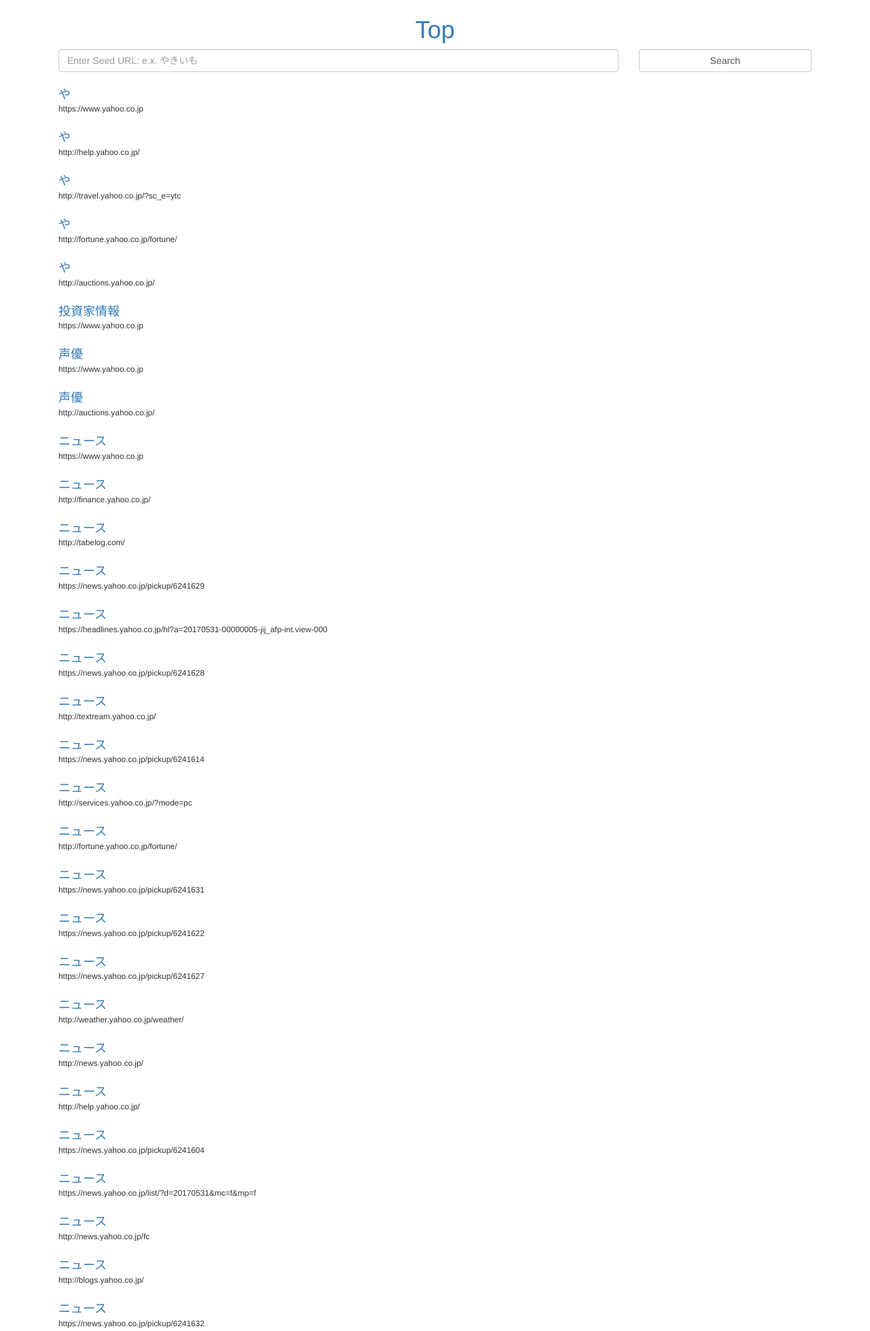
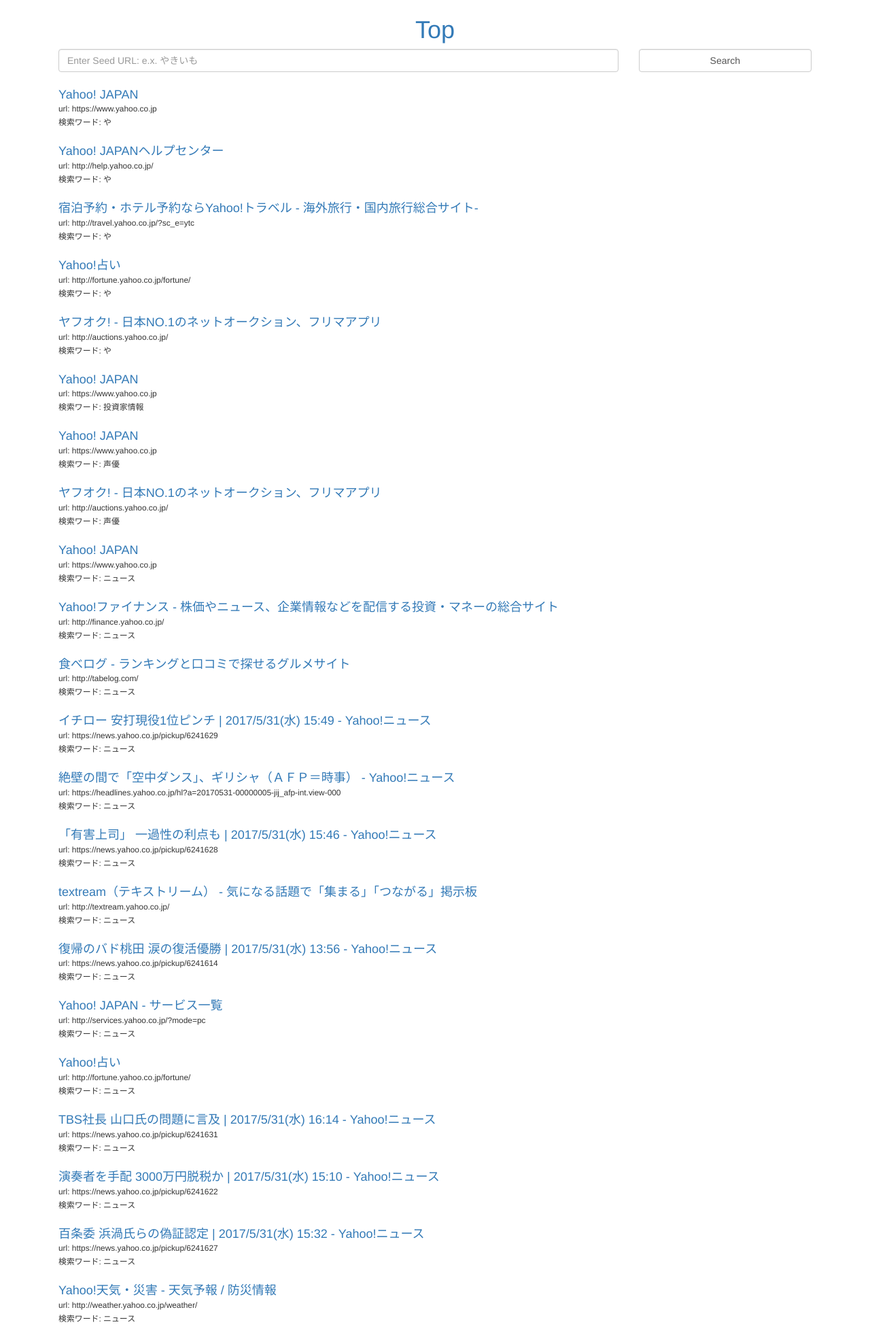
Before and after one commit to Kzone-m/WebSearchEngine, a Django app: template Search_Engine/search_engine/templates/look_up_result.html in a window 1280 px wide. Shown: the top 1958 px of the page at 68% size. Run offline with Django 3.2, Linux system fonts and the light colour scheme; the template is opened without the code that fills it: values that come from a table or form of the project are taken from there, others are empty; data comes from the database, SQL or seed files in the repository; both versions use the stored data as it was after the commit; some libraries are stand-ins or nearby versions.

Commit message:
Implementing a functionality that helps to render the key-down query with index

```diff
--- a/Search_Engine/pip-selfcheck.json
+++ b/Search_Engine/pip-selfcheck.json
@@ -1 +1 @@
-{"last_check":"2017-05-22T08:20:13Z","pypi_version":"9.0.1"}
+{"last_check":"2017-05-30T11:51:28Z","pypi_version":"9.0.1"}
--- a/Search_Engine/search_engine/search_engine/models.py
+++ b/Search_Engine/search_engine/search_engine/models.py
@@ -12,8 +12,9 @@ class Index(models.Model):
 
 
 class Url(models.Model):
+    index = models.ForeignKey(Index)
     url = models.CharField('URL', max_length=100)
-    index = models.ForeignKey(Index)
+    title = models.CharField('タイトル', max_length=100)
 
     def __str__(self):
         return self.url + ' for ' + self.index.index
--- a/Search_Engine/search_engine/search_engine/views.py
+++ b/Search_Engine/search_engine/search_engine/views.py
@@ -19,10 +19,25 @@ class AjaxData(APIView):
     def get(self, request, format=None):
         # usernames = [user.username for user in User.objects.all()]
         # return Response(usernames)
+        # http://127.0.0.1:8000/api/ajax/data/?param1=a
+        keyword = ""
+        parameter = request.query_params    # <QueryDict: {'param1': ['a']}>
+        for index in parameter:
+            keyword = parameter[index]
+
+        print(keyword)
         data = [
             {'sales':100, 'customers': 10},
             {'sales':200, 'customers': 20},
         ]
+        indexes = Index.objects.filter(index__contains=keyword)
+        for index in indexes:
+            temp_dict = dict()
+            temp_dict[index.index] = {}
+            urls = index.url_set.all()
+            for url in urls:
+                temp_dict[index.index][url.url] = url.title
+            data.append(temp_dict)
 
         return Response(data)
 
@@ -54,9 +69,9 @@ def scrape(request):
             else:
                 target_index = Index.objects.create(index = key)
 
-            for url in index[key]:
-                if not Url.objects.filter(url=url, index=target_index).exists():
-                    Url.objects.create(url=url, index=target_index)
+            for url, title in index[key].items():
+                if not Url.objects.filter(index=target_index, url=url, title=title).exists():
+                    Url.objects.create(index=target_index, url=url, title=title)
 
         '''
         後でcleaned_dataをformクラスで再定義する
@@ -110,8 +125,15 @@ def look_up_result(request):
         if form.is_valid():
             query = form.cleaned_data.get('query')
             indexes = Index.objects.filter(index__contains=query)
+            print("indexes:", indexes)
+            for index in indexes:
+                for url in index.url_set.all():
+                    print(url.url)
             d = {
                 'indexes': indexes,
                 'form': LookUpForm(),
             }
+    d = {
+        'form': LookUpForm(),
+    }
     return render(request, 'look_up_result.html', d)
--- a/Search_Engine/search_engine/templates/look_up_result.html
+++ b/Search_Engine/search_engine/templates/look_up_result.html
@@ -31,6 +31,12 @@
             text-align: center;
             margin-bottom: 8px;
         }
+        #render-with-search-wrapper{
+            display: none;
+            border: 1px solid black;
+            background-color: white;
+            z-index: 10;
+        }
         .url-wrapper{
             margin: 24px 16px;
         }
@@ -50,6 +56,13 @@
 					<input type="submit" value="Search" class="form-control">
 				</div>
 			</div>
+            <div class="row" id="render-with-search-wrapper">
+              <div class="col-sm-9">
+                <ul id="render-with-search">
+
+                </ul>
+              </div>
+            </div>
 		</form>
     </div>
 
@@ -57,8 +70,9 @@
       {% for index in indexes %}
         {% for url in index.url_set.all %}
           <div class="url-wrapper">
-            <h4><a href="{{ url.url }}">{{ index.index }}</a></h4>
-            <p><small>{{ url.url }}</small></p>
+            <h4><a href="{{ url.url }}">{{ url.title }}</a></h4>
+            <p><small>url: {{ url.url }}</small></p>
+            <p><small>検索ワード: {{ index.index }}</small></p>
           </div>
         {% endfor %}
       {% endfor %}
@@ -75,19 +89,43 @@
   <script>
       $(function(){
         var endpoint = '/api/ajax/data/';
+        $('#id_query').on('keydown', function(){
+          query = $(this).val();
+          $('#render-with-search-wrapper').show();
+          $.ajax({
+            method: "GET",
+            url: endpoint + '?' + 'params1=' + query,
+            success: function(data){
+              counter = 0;
+              for(index in data){
+                $('#render-with-search').append('<li>' + index + '</li>');
+                counter ++;
+                if(counter == 5) break;
+              }
+            },
+            error: function(data){
+                console.log('Error');
+          }
+        })
+        })
+
+        /*
         $.ajax({
             method: "GET",
             url: endpoint,
             success: function(data){
-                $.each(data, function(i, d){
-                  $('#display').append('<p>' + d.sales + ' : ' + d.customers + '</p>')
-                });
+
+                // $.each(data, function(i, d){
+                //  $('#display').append('<p>' + d.sales + ' : ' + d.customers + '</p>')
+                //  if(i == 10) return false;
+                // });
             },
             error: function(data){
                 console.log('Error');
-                console.log(data);
+                // console.log(data);
             }
         })
+        */
       })
   </script>
 
--- a/Search_Engine/search_engine/templates/scrape_result.html
+++ b/Search_Engine/search_engine/templates/scrape_result.html
@@ -43,8 +43,8 @@
     <div class="container">
         <h4 class="text-left">{{ key }}</h4>
         <ul class="value-wrapper">
-            {% for url in urls %}
-                <li>{{ url }}</li>
+            {% for url, title in urls.items %}
+                <li>{{ title }} : {{ url }}</li>
             {% endfor %}
         </ul>
     </div>
```
Also changed, not shown: Search_Engine/search_engine/search_engine/scraping.py (+16 -16 lines), Search_Engine/search_engine/db.sqlite3, Search_Engine/search_engine/search_engine/migrations/0001_initial.py.
